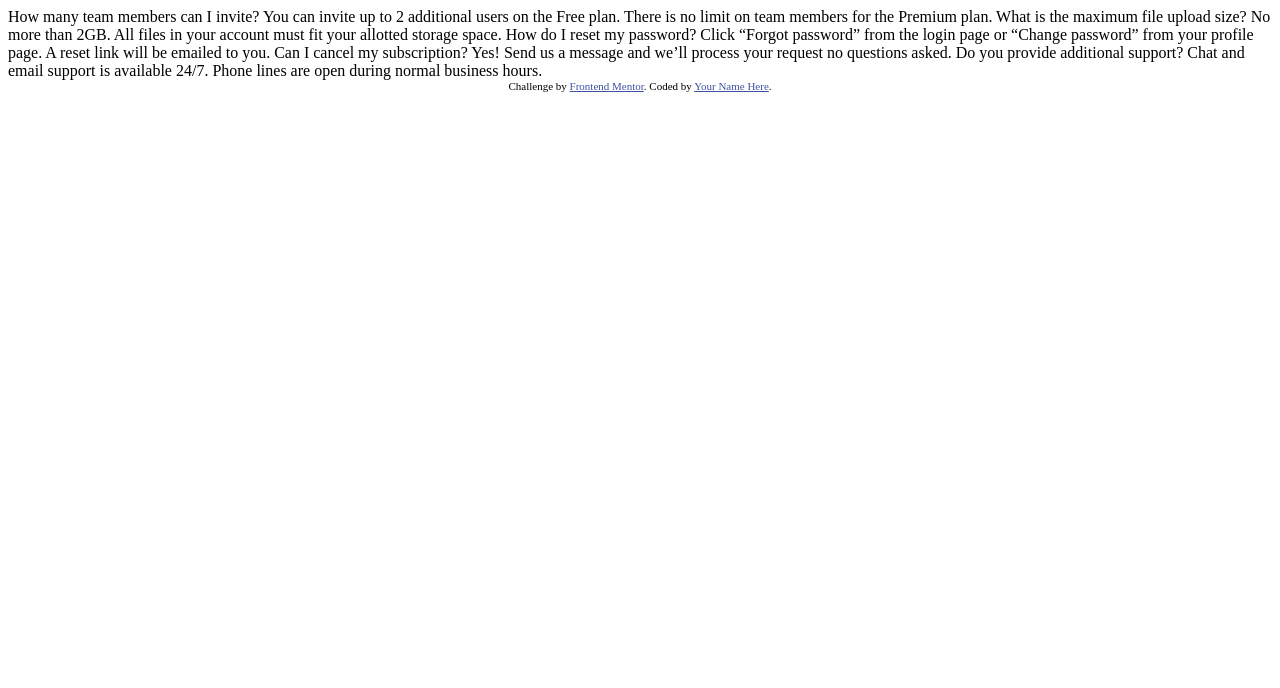
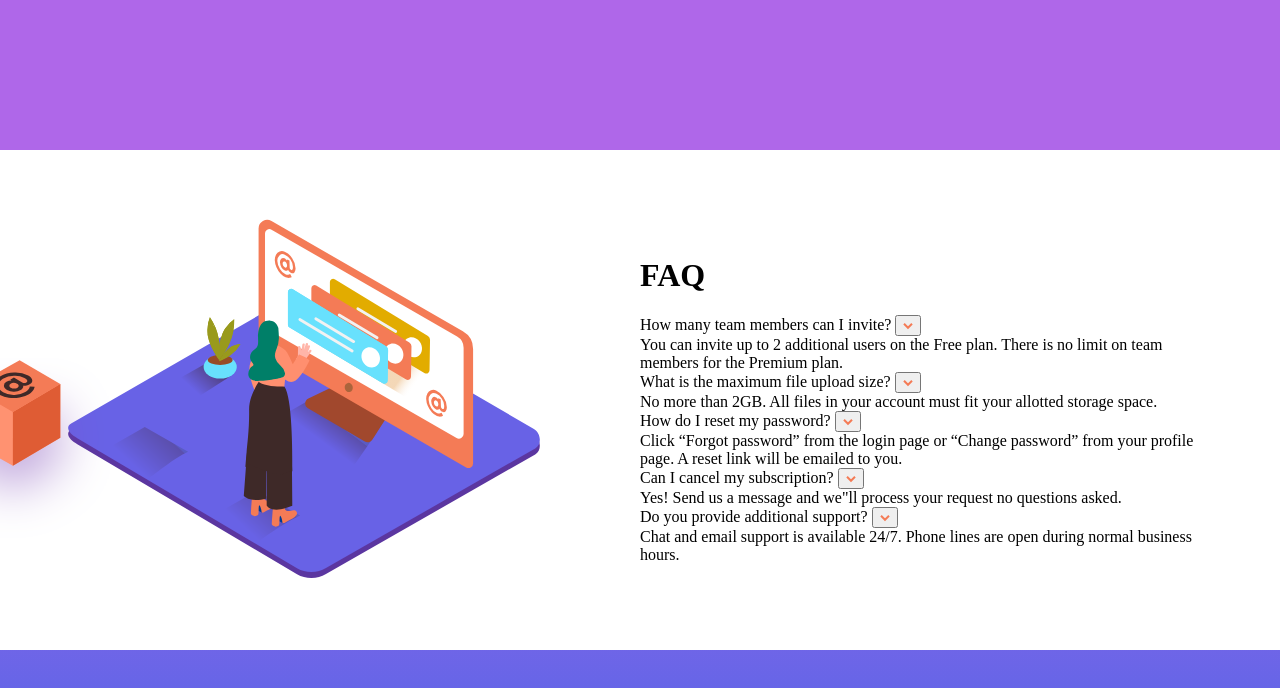
Before and after one commit to reanderagulto/faq-accordion-card, a plain HTML site: page index.html in a window 1280 px wide. Drawn offline with Linux system fonts and the light colour scheme.

Commit message:
Update code - Added HTML codes

```diff
--- a/index.html
+++ b/index.html
@@ -8,33 +8,81 @@
 
   <title>Frontend Mentor | FAQ Accordion Card</title>
 
+  <link href="https://fonts.googleapis.com/css2?family=Kumbh+Sans:wght@400;700&display=swap" rel="stylesheet">
+
   <!-- Feel free to remove these styles or customise in your own stylesheet 👍 -->
-  <style>
-    .attribution { font-size: 11px; text-align: center; }
-    .attribution a { color: hsl(228, 45%, 44%); }
-  </style>
+  <link rel="stylesheet" href="./style.css">
 </head>
 <body>
-  How many team members can I invite?
-  You can invite up to 2 additional users on the Free plan. There is no limit on
-  team members for the Premium plan.
-
-  What is the maximum file upload size?
-  No more than 2GB. All files in your account must fit your allotted storage space.
-
-  How do I reset my password?
-  Click “Forgot password” from the login page or “Change password” from your profile page.
-  A reset link will be emailed to you.
-
-  Can I cancel my subscription?
-  Yes! Send us a message and we’ll process your request no questions asked.
-
-  Do you provide additional support?
-  Chat and email support is available 24/7. Phone lines are open during normal business hours.
-
-  <div class="attribution">
-    Challenge by <a href="https://www.frontendmentor.io?ref=challenge" target="_blank">Frontend Mentor</a>.
-    Coded by <a href="#">Your Name Here</a>.
-  </div>
+  <main>
+    <div class="main-container">
+      <img src="./images/illustration-box-desktop.svg" alt="Floating Box" class="floating-box" width="191" height="184">
+        <div class="container">
+          <div class="col image-container">
+            <img src="./images/illustration-woman-online-desktop.svg" alt="Hero Banner" class="hero-banner" width="472" height="359">
+          </div>
+          <div class="col text-container">
+            <h1>FAQ</h1>
+            <div class="accordion-main">
+              <div class="accordion">
+                <div class="accordion-header">
+                  <span>How many team members can I invite?</span>
+                  <button class="accordion-button">
+                    <img src="./images/icon-arrow-down.svg" alt="Accordion Button">
+                  </button>
+                </div>
+                <div class="accordion-content">
+                  You can invite up to 2 additional users on the Free plan. There is no limit on team members for the Premium plan.
+                </div>
+              </div>
+              <div class="accordion">
+                <div class="accordion-header">
+                  <span>What is the maximum file upload size?</span>
+                  <button class="accordion-button">
+                    <img src="./images/icon-arrow-down.svg" alt="Accordion Button">
+                  </button>
+                </div>
+                <div class="accordion-content">
+                  No more than 2GB. All files in your account must fit your allotted storage space.
+                </div>
+              </div>
+              <div class="accordion">
+                <div class="accordion-header">
+                  <span>How do I reset my password?</span>
+                  <button class="accordion-button">
+                    <img src="./images/icon-arrow-down.svg" alt="Accordion Button">
+                  </button>
+                </div>
+                <div class="accordion-content">
+                  Click “Forgot password” from the login page or “Change password” from your profile page. A reset link will be emailed to you.
+                </div>
+              </div>
+              <div class="accordion">
+                <div class="accordion-header">
+                  <span>Can I cancel my subscription?</span>
+                  <button class="accordion-button">
+                    <img src="./images/icon-arrow-down.svg" alt="Accordion Button">
+                  </button>
+                </div>
+                <div class="accordion-content">
+                  Yes! Send us a message and we&quot;ll process your request no questions asked.
+                </div>
+              </div>
+              <div class="accordion">
+                <div class="accordion-header">
+                  <span>Do you provide additional support?</span>
+                  <button class="accordion-button">
+                    <img src="./images/icon-arrow-down.svg" alt="Accordion Button">
+                  </button>
+                </div>
+                <div class="accordion-content">
+                  Chat and email support is available 24/7. Phone lines are open during normal business hours.
+                </div>
+              </div>
+            </div>
+          </div>
+        </div>
+    </div>
+  </main>
 </body>
 </html>
--- /dev/null
+++ b/style.css
@@ -0,0 +1,56 @@
+:root {
+    --desaturated-blue: #1d1e35;
+    --soft-red: #f47c57;
+    --soft-violet: #af67e9;
+    --soft-blue: #6565e7;
+    --gradient-base-color: #6565e7;
+    --bg-gradient: linear-gradient(0deg, rgba(101,101,231,1) 13%, rgba(175,103,233,1) 58%);
+    --very-grayish-blue: #4a4b5e;
+    --grayish-blue: #787887;
+    --light-grayish-blue: hsl(240, 5%, 91%);
+
+    --font-kumbh: 'Kumbh Sans', sans-serif;
+    --font-size: 0.75rem;
+    --transition-all-ease: all 0.3s ease;
+}
+
+body {
+    margin: unset;
+    background: var(--gradient-base-color);
+    background: var(--bg-gradient);
+}
+
+    main {
+        display: flex;
+        align-items: center;
+        justify-content: center;
+        min-height: 100vh;
+    }
+
+
+        main img.floating-box {
+            max-width: 100%;
+            position: absolute;
+            top: 60%;
+            transform: translateY(-50%);
+            left: max(-6.250vw, -91px);
+            z-index: 999;
+        }
+
+        main .main-container {
+            position: relative;
+        }
+
+            .container {
+                display: flex;
+                flex-direction: row;
+                align-items: center;
+                justify-content: center;
+                background-color: #FFF;
+                overflow: hidden;
+                padding: 5.333vw;
+            }
+
+                .container .col {
+                    width: 50%;
+                }
```
